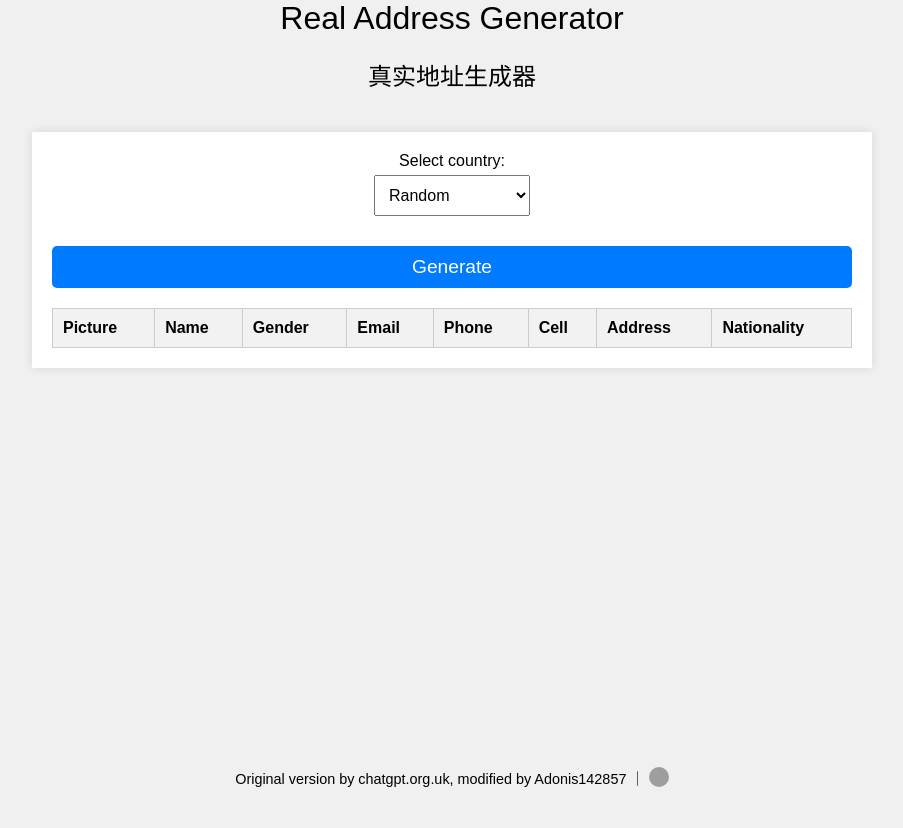
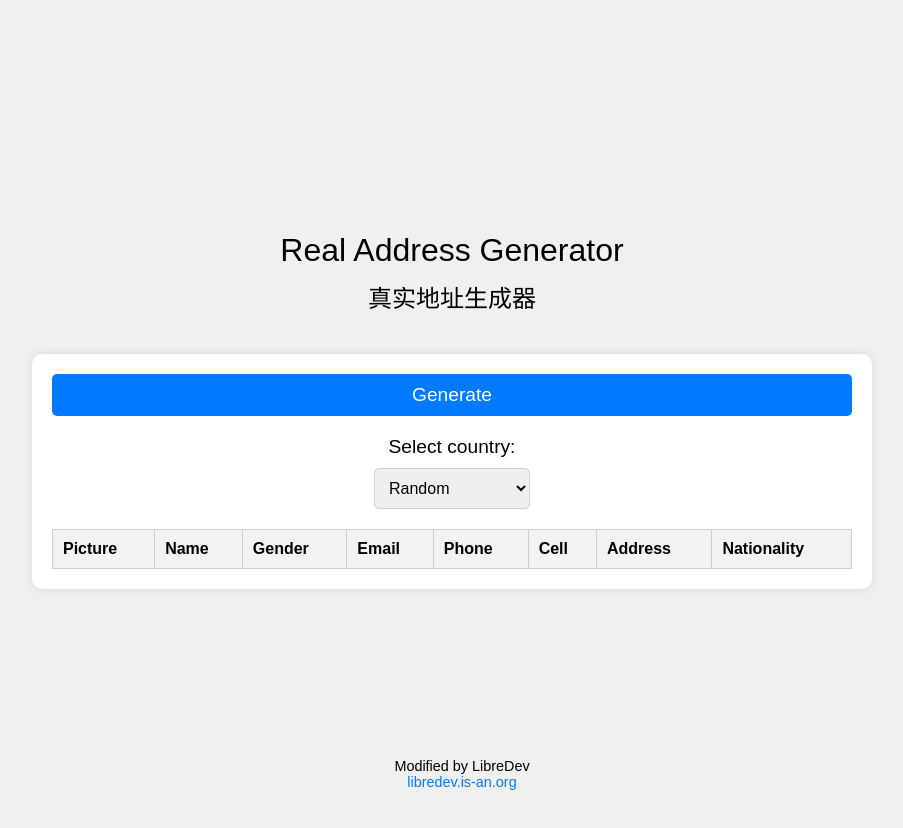
Before and after one commit to bestZwei/GlobeTrotterID, a website: page public/index.html in a window 1280 px wide. Shown: the whole page, without its empty margins (188-1091 px from the left). Before the commit the page ends 800 px from the top, so only its background shows below. Drawn offline with Linux system fonts and the light colour scheme; grey boxes are pictures that could not be loaded.

Commit message:
优化逻辑

```diff
--- a/package.json
+++ b/package.json
@@ -2,7 +2,6 @@
     "name": "globetrotter-id",
     "version": "1.0.0",
     "description": "A global random address and identity generator",
-    "main": "functions/api.js",
     "scripts": {
       "start": "wrangler pages dev",
       "deploy": "wrangler pages publish"
--- a/public/index.html
+++ b/public/index.html
@@ -11,9 +11,10 @@
   <div class="title">Real Address Generator</div>
   <div class="subtitle">真实地址生成器</div>
   <div class="container">
+    <button id="generate-btn" class="btn">Generate</button>
     <div class="form-group">
       <label for="country">Select country:</label>
-      <select id="country">
+      <select id="country" class="select-style">
         <option value="">Random</option>
         <option value="AU">Australia</option>
         <option value="BR">Brazil</option>
@@ -35,7 +36,6 @@
         <option value="US">United States</option>
       </select>
     </div>
-    <button id="generate-btn" class="btn">Generate</button>
 
     <table id="result-table" class="results-table">
       <thead>
@@ -54,13 +54,14 @@
       </tbody>
     </table>
   </div>
+
   <div class="modal hidden" id="loading-modal">
     <div class="modal-content">
       <p>Loading...</p>
     </div>
   </div>
   <div class="footer">
-    Original version by chatgpt.org.uk, modified by Adonis142857 ｜ <a href="https://github.com/Adonis142857/Real-Address-Generator" target="_blank"><img src="https://pic.imgdb.cn/item/66e7ab36d9c307b7e9cefd24.png" alt="GitHub" style="width: 20px; height: 20px; vertical-align: middle; position: relative; top: -3px;"></a>
+    Modified by LibreDev<br /><a href="http://libredev.is-an.org" target="_blank">libredev.is-an.org</a>
   </div>
   <script src="script.js"></script>
 </body>
--- a/public/script.js
+++ b/public/script.js
@@ -19,6 +19,9 @@ document.addEventListener('DOMContentLoaded', () => {
         const response = await fetch(apiUrl);
         const data = await response.json();
         const user = data.results[0];
+
+        // Clear previous results
+        resultTableBody.innerHTML = '';
 
         const newRow = document.createElement('tr');
         newRow.innerHTML = `
--- a/public/styles.css
+++ b/public/styles.css
@@ -7,51 +7,52 @@ body {
     min-height: 100vh;
     background-color: #f0f0f0;
     margin: 0;
+    padding: 20px;
   }
 
   .container {
     background: white;
     padding: 20px;
     box-shadow: 0 0 10px rgba(0, 0, 0, 0.1);
-    width: 90%;
+    width: 100%;
     max-width: 800px;
-    margin: 20px;
+    margin: 20px 0;
+    border-radius: 10px;
+    text-align: center;
   }
 
   .title, .subtitle {
-    margin-bottom: 10px;
+    text-align: center;
   }
 
   .title {
     font-size: 2em;
-    margin-bottom: 20px;
-    text-align: center;
+    margin-bottom: 10px;
   }
 
   .subtitle {
     font-size: 1.5em;
     margin-bottom: 20px;
-    text-align: center;
   }
 
   .form-group {
-    text-align: center;
-    margin-bottom: 10px;
+    margin-bottom: 20px;
   }
 
   label {
     display: block;
-    margin-bottom: 5px;
+    margin-bottom: 10px;
+    font-size: 1.2em;
   }
 
-  select {
+  .select-style {
     padding: 10px;
+    border-radius: 5px;
+    border: 1px solid #ccc;
     font-size: 1em;
-    margin-bottom: 20px;
   }
 
   .btn {
-    display: block;
     width: 100%;
     padding: 10px;
     font-size: 1.2em;
@@ -70,14 +71,12 @@ body {
   .results-table {
     width: 100%;
     border-collapse: collapse;
-    margin-top: 20px;
   }
 
   th, td {
     border: 1px solid #ccc;
     padding: 10px;
     text-align: left;
-    vertical-align: top;
   }
 
   th {
@@ -88,13 +87,19 @@ body {
     border-radius: 50%;
   }
 
+  .text-center {
+    text-align: center;
+  }
+
   .footer {
-    margin-top: auto;
-    padding: 10px 0;
     background-color: #f0f0f0;
+    padding: 10px;
     width: 100%;
     text-align: center;
     font-size: 0.9em;
+    position: absolute;
+    bottom: 0;
+    left: 0;
   }
 
   .footer a {
```
